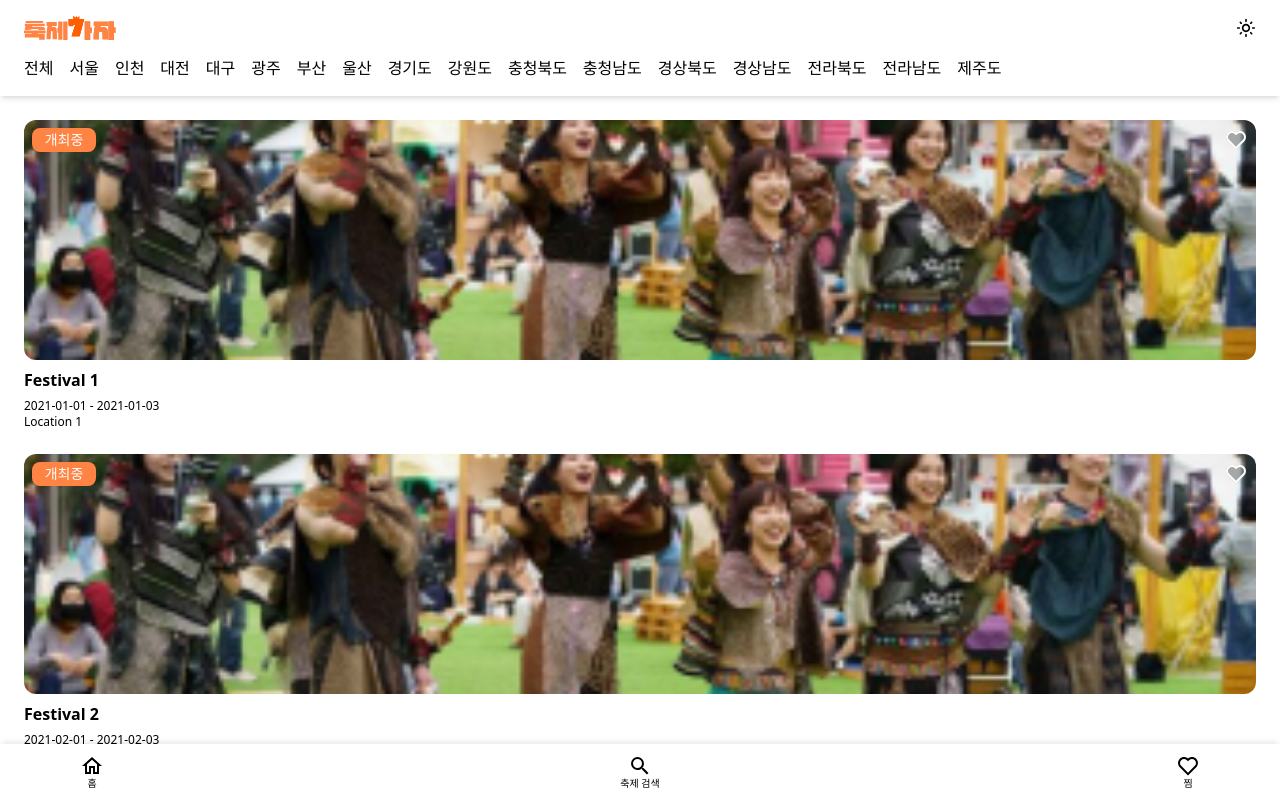
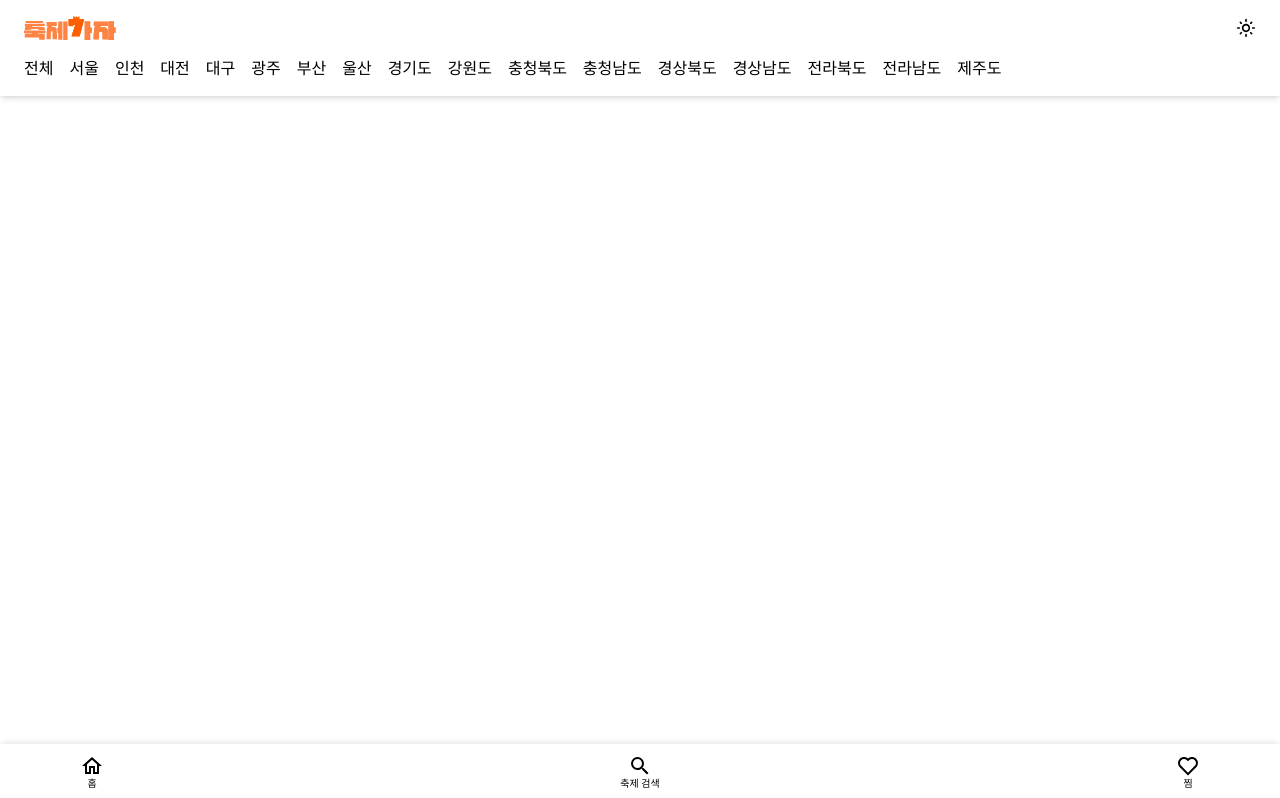
Before and after one commit to wilderif/React_API_Practice, a React (Vite) app: page / in a window 1280 px wide. Shown: the top 798 px of the page. Built offline with nearby package versions, Linux system fonts and the light colour scheme.

Commit message:
Add axios dependency with yarn

```diff
--- a/package.json
+++ b/package.json
@@ -10,6 +10,7 @@
     "preview": "vite preview"
   },
   "dependencies": {
+    "axios": "^1.7.7",
     "react": "^18.3.1",
     "react-dom": "^18.3.1",
     "react-icons": "^5.3.0",
--- a/src/api/festivalApi.js
+++ b/src/api/festivalApi.js
@@ -1,4 +1,5 @@
-import { baseUrlFestivalApi } from "../constans/ApiBaseUrl";
+import { baseUrlFestivalApi } from "../constans/apiBaseUrl";
+import { tourApiKey } from "../constans/ApiKey";
 
 export const fetchFestivals = async (
   eventStartDate,
@@ -12,8 +13,13 @@ export const fetchFestivals = async (
     url.searchParams.append("areaCode", areaCode);
     url.searchParams.append("numOfRows", numOfRows);
     url.searchParams.append("pageNo", pageNo);
+    url.searchParams.append("serviceKey", tourApiKey);
 
-    const response = await fetch(url.href);
+    console.log("apiKey", tourApiKey);
+
+    console.log("url", url.href);
+
+    const response = await url.href;
 
     if (!response.ok) {
       throw new Error(`HTTP error! status: ${response.status}`);
--- a/src/components/FestivalCardList.jsx
+++ b/src/components/FestivalCardList.jsx
@@ -1,40 +1,66 @@
-import festivalImage from "../assets/tmp_festival_image.png";
+import { useState, useEffect, useRef, useCallback } from "react";
+import FestivalCard from "./FestivalCard";
+import { fetchFestivals } from "../api/festivalApi";
 
-import FestivalCard from "./FestivalCard";
+const FestivalCardList = ({ eventStartDate, areaCode }) => {
+  const [festivals, setFestivals] = useState([]); // 축제 데이터 상태
+  const [page, setPage] = useState(1); // 현재 페이지 번호
+  const [loading, setLoading] = useState(false); // 데이터 로딩 상태
+  const [hasMore, setHasMore] = useState(true); // 추가 데이터가 있는지 여부
+  const observer = useRef(); // Intersection Observer 참조
 
-const TEMP_FESTIVALS = [
-  {
-    id: 1,
-    title: "Festival 1",
-    image: festivalImage,
-    dateStart: "2021-01-01",
-    dateEnd: "2021-01-03",
-    location: "Location 1",
-  },
-  {
-    id: 2,
-    title: "Festival 2",
-    image: festivalImage,
-    dateStart: "2021-02-01",
-    dateEnd: "2021-02-03",
-    location: "Location 2",
-  },
-  {
-    id: 3,
-    title: "Festival 3",
-    image: festivalImage,
-    dateStart: "2021-03-01",
-    dateEnd: "2021-03-03",
-    location: "Location 3",
-  },
-];
+  // // API에서 축제 데이터 가져오기
+  // const loadFestivals = async (page) => {
+  //   setLoading(true);
+  //   const newFestivals = await fetchFestivals(
+  //     eventStartDate,
+  //     areaCode,
+  //     10,
+  //     page,
+  //   );
+  //   console.log(newFestivals);
+  //   setFestivals((prevFestivals) => [...prevFestivals, ...newFestivals]);
+  //   setHasMore(newFestivals.length > 0); // 추가 데이터가 있는지 확인
+  //   setLoading(false);
+  // };
 
-const FestivalCardList = () => {
+  // // 컴포넌트가 처음 렌더링될 때, 그리고 페이지가 변경될 때 API 호출
+  // useEffect(() => {
+  //   loadFestivals(page);
+  // }, [page]);
+
+  // // Intersection Observer를 사용해 스크롤이 하단에 도달했는지 감지
+  // const lastFestivalElementRef = useCallback(
+  //   (node) => {
+  //     if (loading) return;
+  //     if (observer.current) observer.current.disconnect();
+  //     observer.current = new IntersectionObserver((entries) => {
+  //       if (entries[0].isIntersecting && hasMore) {
+  //         setPage((prevPage) => prevPage + 1); // 페이지 번호 증가
+  //       }
+  //     });
+  //     if (node) observer.current.observe(node);
+  //   },
+  //   [loading, hasMore],
+  // );
+
   return (
     <>
-      {TEMP_FESTIVALS.map((data) => {
-        return <FestivalCard key={data.id} festival={data} />;
+      {/* {festivals.map((festival, index) => {
+        if (festivals.length === index + 1) {
+          // 마지막 축제 요소에 ref 추가
+          return (
+            <FestivalCard
+              ref={lastFestivalElementRef}
+              key={festival.contentid}
+              festival={festival}
+            />
+          );
+        } else {
+          return <FestivalCard key={festival.contentid} festival={festival} />;
+        }
       })}
+      {loading && <p>Loading...</p>} */}
     </>
   );
 };
--- a/src/constans/ApiBaseUrl.js
+++ b/src/constans/ApiBaseUrl.js
@@ -1,8 +1,12 @@
 export const baseUrlFestivalApi =
-  "apis.data.go.kr/B551011/KorService1/searchFestival1?MobileOS=AND&MobileApp=MyFestivalApp&_type=json";
+  "https://apis.data.go.kr/B551011/KorService1/searchFestival1?MobileOS=AND&MobileApp=MyFestivalApp&_type=json";
 
 // 지역 코드 조회
 // https://apis.data.go.kr/B551011/KorService1/areaCode1?&MobileOS=AND&MobileApp=MyFestivalApp&_type=json&serviceKey=w46AZlVErDcysi%2FDs9cpC05M%2F96viVtoZdVutHKKJiK%2BfU9pYBQ%2BdgHFAuQXx2lgQ%2B6au3AVDdUJZJdpyR1v9w%3D%3D
 
 // 축제 조회
 // https://apis.data.go.kr/B551011/KorService1/searchFestival1?MobileOS=AND&MobileApp=MyFestivalApp&_type=json&serviceKey=w46AZlVErDcysi%2FDs9cpC05M%2F96viVtoZdVutHKKJiK%2BfU9pYBQ%2BdgHFAuQXx2lgQ%2B6au3AVDdUJZJdpyR1v9w%3D%3D&eventStartDate=20241004
+
+// https://apis.data.go.kr/B551011/KorService1/searchFestival1?MobileOS=AND&MobileApp=MyFestivalApp&_type=json&eventStartDate=20241004&numOfRows=10&pageNo=1&serviceKey=w46AZlVErDcysi%252FDs9cpC05M%252F96viVtoZdVutHKKJiK%252BfU9pYBQ%252BdgHFAuQXx2lgQ%252B6au3AVDdUJZJdpyR1v9w%253D%253D
+
+// https://apis.data.go.kr/B551011/KorService1/searchFestival1?MobileOS=AND&MobileApp=MyFestivalApp&_type=json&eventStartDate=20241004&areaCode=&numOfRows=10&pageNo=1&serviceKey=w46AZlVErDcysi%252FDs9cpC05M%252F96viVtoZdVutHKKJiK%252BfU9pYBQ%252BdgHFAuQXx2lgQ%252B6au3AVDdUJZJdpyR1v9w%253D%253D
--- a/src/constans/ApiKey.js
+++ b/src/constans/ApiKey.js
@@ -1,2 +1,2 @@
-export const TourApiKey =
+export const tourApiKey =
   "w46AZlVErDcysi%2FDs9cpC05M%2F96viVtoZdVutHKKJiK%2BfU9pYBQ%2BdgHFAuQXx2lgQ%2B6au3AVDdUJZJdpyR1v9w%3D%3D";
--- a/src/features/HomePage/HomePage.jsx
+++ b/src/features/HomePage/HomePage.jsx
@@ -1,11 +1,26 @@
-import Header from "../../components/Header";
-import BottomNavBar from "../../components/BottomNavBar";
 import FestivalCardList from "../../components/FestivalCardList";
 import useHomeStore from "../../stores/homeStore";
+import getCurrenDate from "../../util/getCurrentDate";
+import { fetchFestivals } from "../../api/festivalApi";
+import { useEffect } from "react";
+
+const currentDate = getCurrenDate();
 
 const HomePage = () => {
-  useHomeStore.setState({ isHome: true });
-  return <FestivalCardList />;
+  // useEffect(() => {
+  //   useHomeStore.setState({ isHome: true });
+  //   const newFestivals = async () => {
+  //     const loaded = await fetchFestivals(20241004, "", 10, 1);
+  //     console.log(loaded);
+  //   };
+
+  //   newFestivals();
+  // }, []);
+
+  // const newFestivals = await fetchFestivals(20241004, "", 10, 1);
+  // console.log(newFestivals);
+
+  return <FestivalCardList eventStartDate={currentDate} areaCode="" />;
 };
 
 export default HomePage;
```
Also changed, not shown: 1 other file (tests, documents, lock files or other folders).
